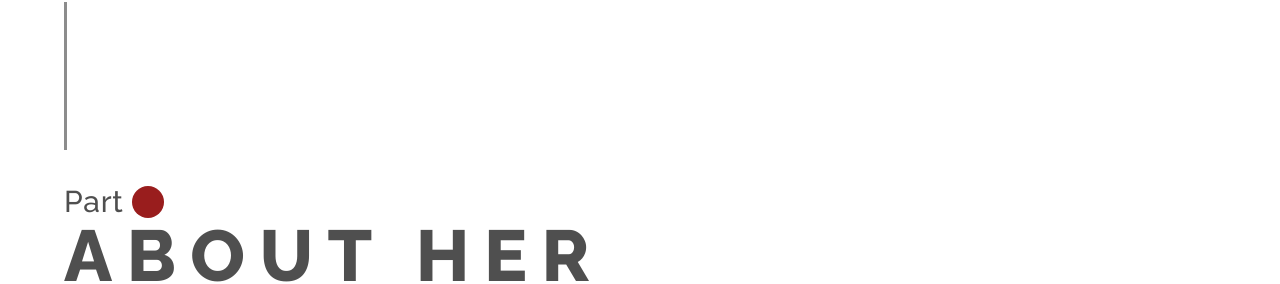
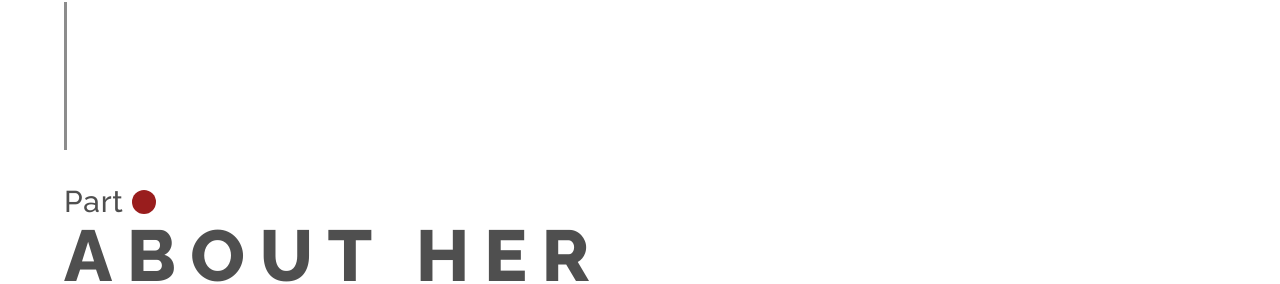
Before and after one commit to bavayra/Portfolio, a React (Vite) app: page / in a window 1280 px wide. Shown: the part 814-1098 px from the top of the page. Built offline with nearby package versions, Linux system fonts and the light colour scheme.

Commit message:
refactor(Circle/SectionTitle): removed window resize listener and internal state; converted Circle component into a presentational span with className size changing; updated SectionTitle

```diff
--- a/src/components/Circle.tsx
+++ b/src/components/Circle.tsx
@@ -1,14 +1,6 @@
-import React, { useEffect, useState } from "react";
-
-type Sizes = {
-  mobile: number;
-  mobileLg: number;
-  tablet: number;
-  desktop: number;
-};
+import React from "react";
 
 interface CircleProps {
-  sizes: Sizes;
   className?: string;
   topRem?: number;
   leftRem?: number;
@@ -16,39 +8,18 @@ interface CircleProps {
   style?: React.CSSProperties;
 }
 
-const FIXED_COLOR = "var(--color-accent-red)";
-
 export const Circle: React.FC<CircleProps> = ({
-  sizes,
   className = "",
   topRem,
   leftRem,
   rightRem,
   style: styleProp,
 }) => {
-  const [sizeRem, setSizeRem] = useState<number>(sizes.desktop);
-
-  useEffect(() => {
-    const calc = () => {
-      const w = window.innerWidth;
-      if (w < 412) setSizeRem(sizes.mobile);
-      else if (w < 640) setSizeRem(sizes.mobileLg);
-      else if (w < 1024) setSizeRem(sizes.tablet);
-      else setSizeRem(sizes.desktop);
-    };
-    calc();
-    window.addEventListener("resize", calc);
-    return () => window.removeEventListener("resize", calc);
-  }, [sizes]);
-
-  const style: React.CSSProperties = {
-    width: `${sizeRem}rem`,
-    height: `${sizeRem}rem`,
-    backgroundColor: FIXED_COLOR,
-    borderRadius: "50%",
-    display: "inline-block",
+  const positionStyle: React.CSSProperties = {
     position:
-      topRem !== undefined || leftRem !== undefined ? "absolute" : "relative",
+      topRem !== undefined || leftRem !== undefined || rightRem !== undefined
+        ? "absolute"
+        : "relative",
     top: topRem !== undefined ? `${topRem}rem` : undefined,
     left: leftRem !== undefined ? `${leftRem}rem` : undefined,
     right: rightRem !== undefined ? `${rightRem}rem` : undefined,
@@ -56,5 +27,13 @@ export const Circle: React.FC<CircleProps> = ({
     ...styleProp,
   };
 
-  return <span className={className} style={style} aria-hidden="true" />;
+  return (
+    <span
+      className={`inline-block rounded-full bg-accent-red ${className}`}
+      style={positionStyle}
+      aria-hidden="true"
+    />
+  );
 };
+
+export default Circle;
--- a/src/sections/SectionTitle.tsx
+++ b/src/sections/SectionTitle.tsx
@@ -39,13 +39,7 @@ export const SectionTitle: React.FC<SectionTitleProps> = ({
               {Array.from({ length: dotsCount }).map((_, index) => (
                 <Circle
                   key={`dot-${index}`}
-                  className="circle-drop"
-                  sizes={{
-                    mobile: 1,
-                    mobileLg: 1.6,
-                    tablet: 1.8,
-                    desktop: 2,
-                  }}
+                  className="circle-drop w-[1.25rem] h-[1.25rem] tablet-sm:w-[1.5rem] tablet-sm:h-[1.5rem] desktop-lg:w-[1.75rem] desktop-lg:h-[1.75rem]"
                   style={{ animationDelay: `${index * 0.6}s` }}
                 />
               ))}
```
